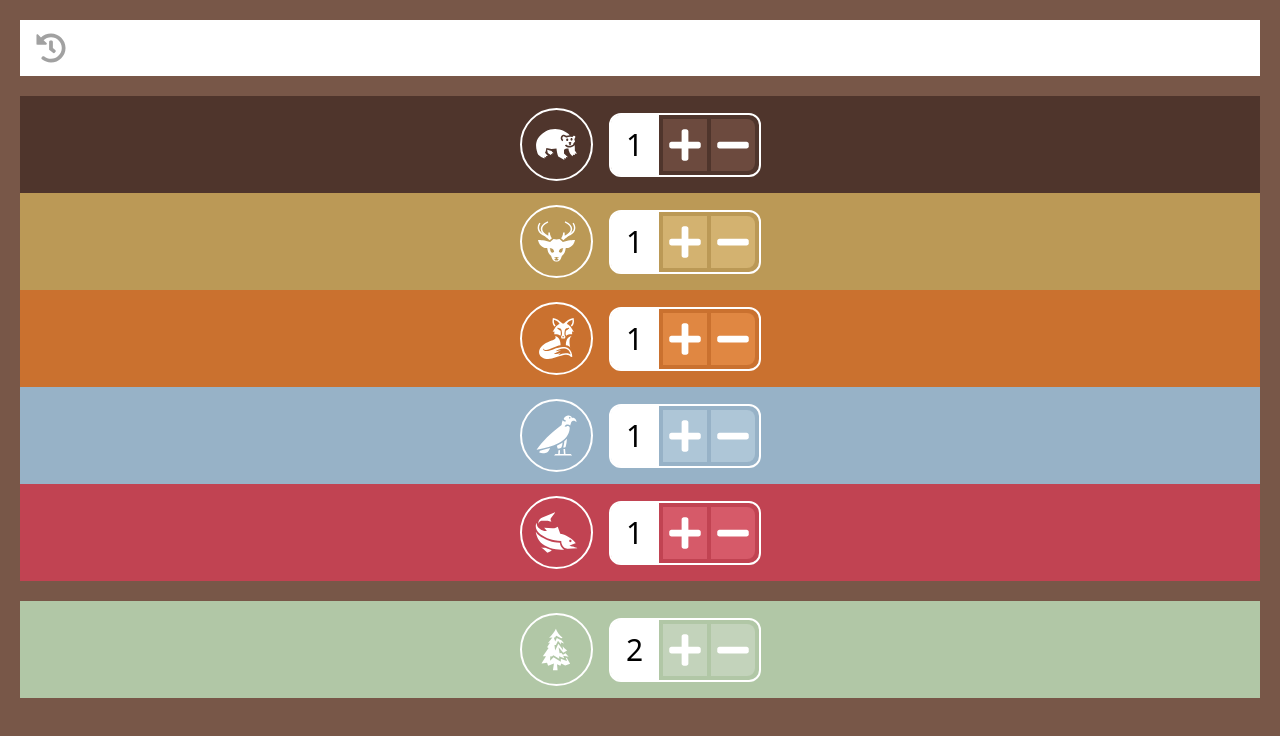
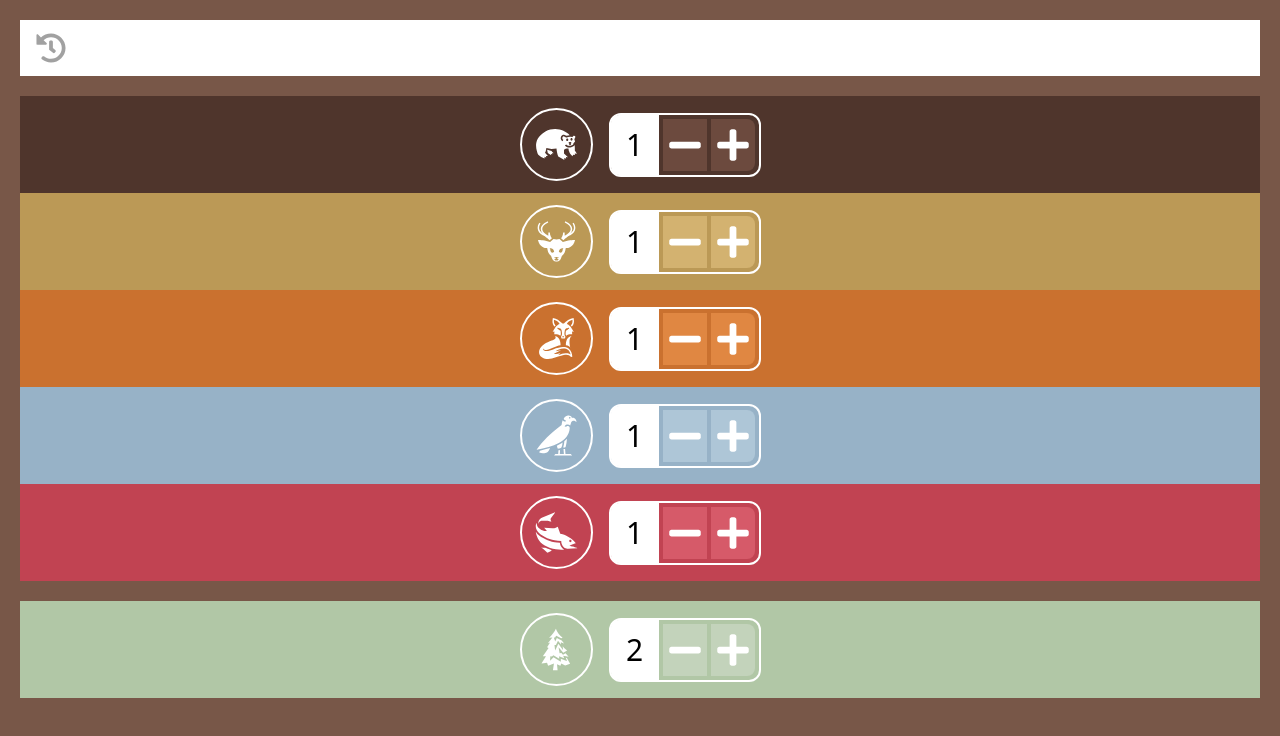
Before and after one commit to natafaye/cascadia-resource-tracker, a React (Vite) app: page / in a window 1280 px wide. Shown: the top 736 px of the page. Built offline with nearby package versions, Linux system fonts and the light colour scheme.

Commit message:
swapped buttons

```diff
--- a/src/components/Counter.tsx
+++ b/src/components/Counter.tsx
@@ -24,17 +24,17 @@ export default function Counter({
                 </div>
                 <div className="flex gap-1 text-4xl text-white p-1">
                     <button
-                        className={clsx("p-1", highlightClassName)}
-                        onClick={() => updateTally(name, 1)}
-                    >
-                        <FaPlus />
-                    </button>
-                    <button
-                        className={clsx("p-1 rounded-e-lg", highlightClassName, "disabled:opacity-50")}
+                        className={clsx("p-1", highlightClassName, "disabled:opacity-50")}
                         onClick={() => updateTally(name, -1)}
                         disabled={tally === 0}
                     >
                         <FaMinus />
+                    </button>
+                    <button
+                        className={clsx("p-1 rounded-e-lg", highlightClassName)}
+                        onClick={() => updateTally(name, 1)}
+                    >
+                        <FaPlus />
                     </button>
                 </div>
             </div>
```
